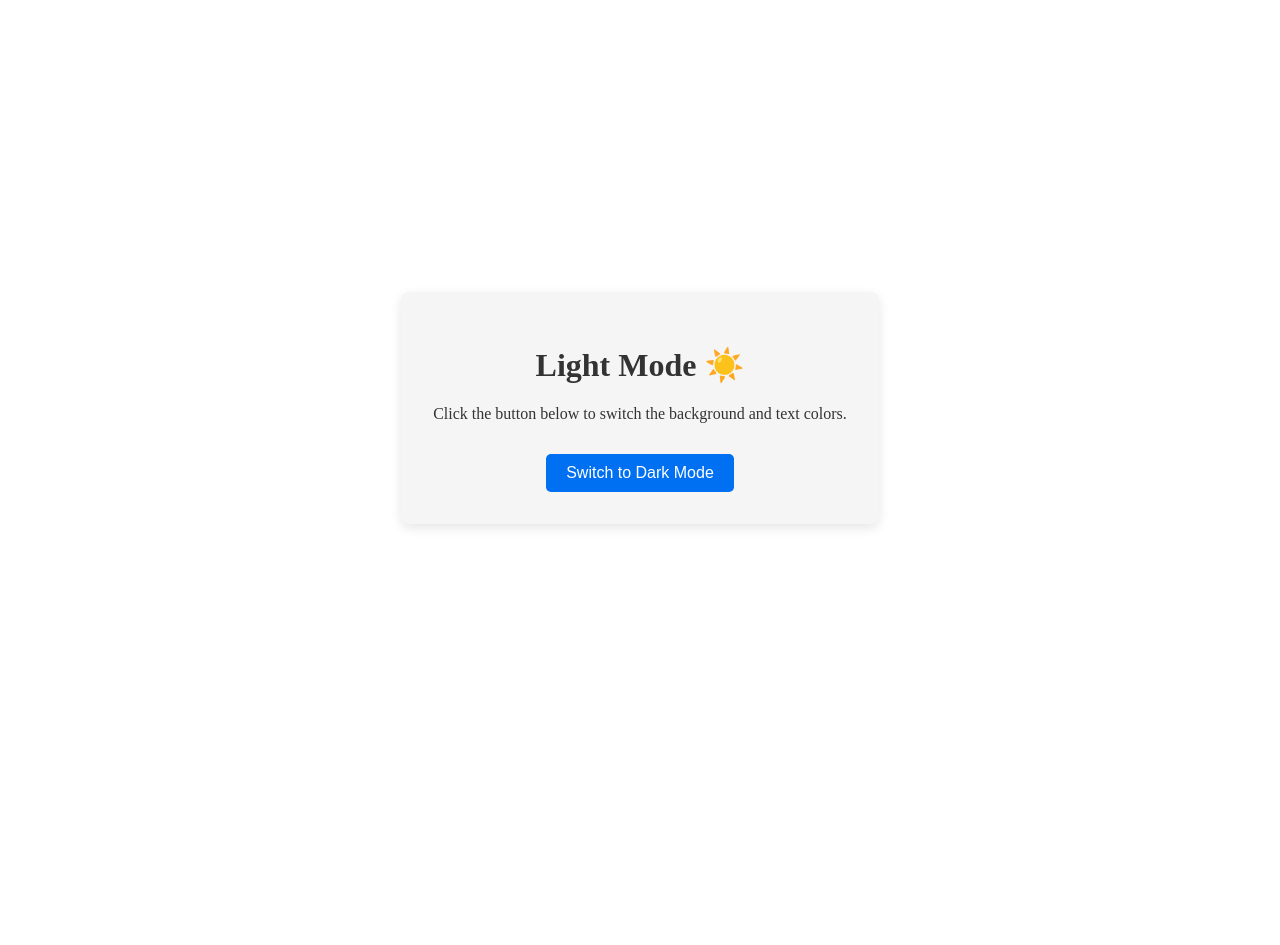
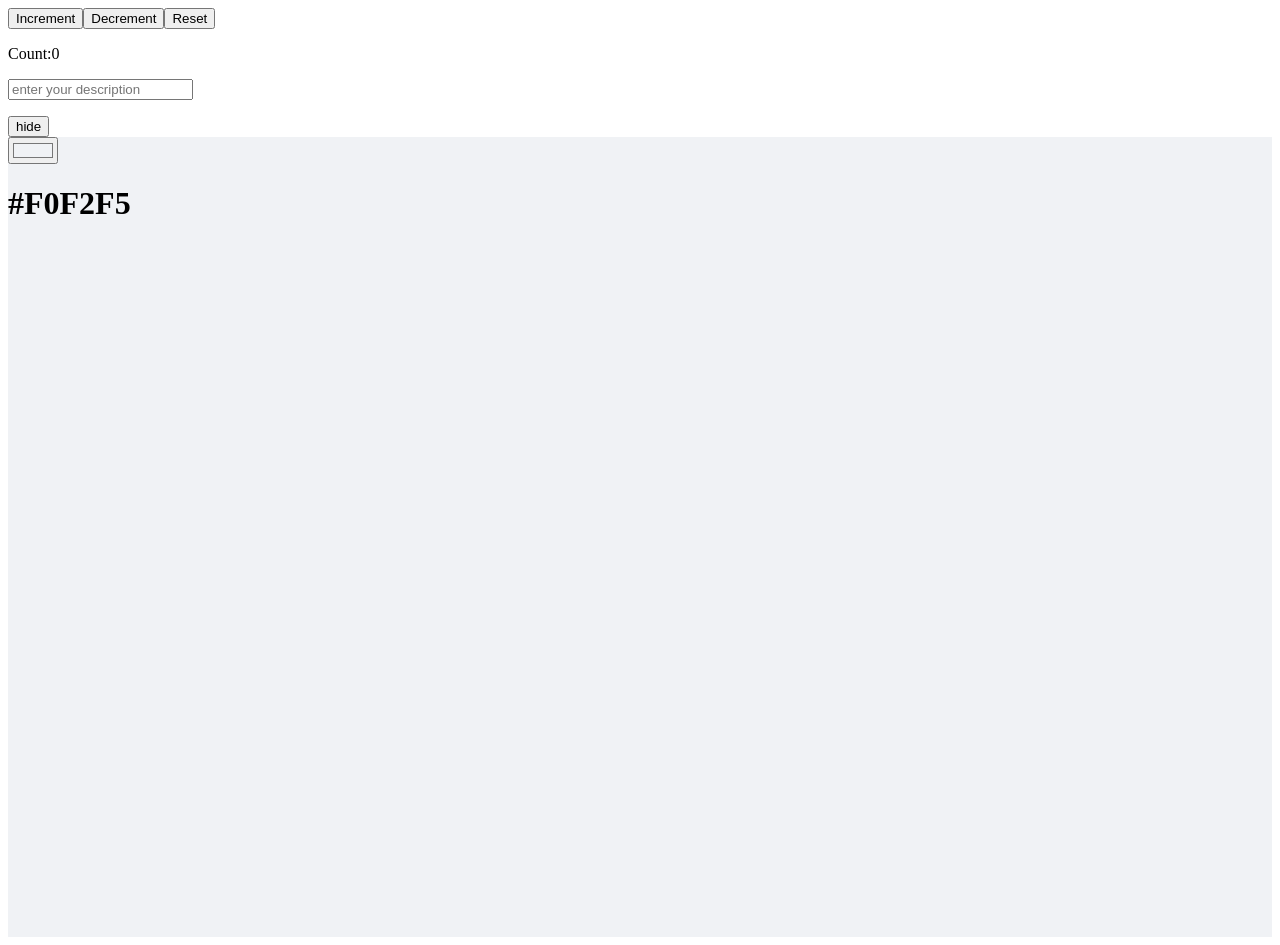
Before and after one commit to bastolaroman1-pixel/state-and-events-in-react-, a React (Vite) app: page / in a window 1280 px wide. Before the commit the page ends 816 px from the top, so only its background shows below. Built offline with nearby package versions, Linux system fonts and the light colour scheme.

Commit message:
some task

```diff
--- /dev/null
+++ b/src/ColorPicker.jsx
@@ -0,0 +1,23 @@
+import { useState } from "react"
+
+let ColorPicker=()=>{
+    let [color,setColor]=useState('#f0f2f5')
+    let colorChange=(event)=>{
+        setColor(event.target.value)
+    }
+
+    let display=color;
+    console.log(display)
+    return(
+
+
+        <div style={{ backgroundColor:color,height:"100vh" }}>
+            <input type="color"  value={color} onChange={colorChange} />
+            <h1>{color.toUpperCase() }</h1>
+
+            </div>
+            )
+            }
+
+
+export default ColorPicker
--- a/src/Theme.css
+++ /dev/null
@@ -1,49 +0,0 @@
-/* Base layout styles */
-.app-container {
-  min-height: 100vh;
-  display: flex;
-  justify-content: center;
-  align-items: center;
-  transition: background-color 0.3s ease, color 0.3s ease; /* Smooth transition */
-}
-
-.card {
-  padding: 2rem;
-  border-radius: 8px;
-  text-align: center;
-  box-shadow: 0 4px 12px rgba(0, 0, 0, 0.1);
-  transition: background-color 0.3s ease;
-}
-
-/* 4. Theme Specific Styles */
-.light {
-  background-color: #ffffff;
-  color: #333333;
-}
-.light .card {
-  background-color: #f5f5f5;
-}
-
-.dark {
-  background-color: #121212;
-  color: #ffffff;
-}
-.dark .card {
-  background-color: #1e1e1e;
-}
-
-/* Button Styling */
-.toggle-btn {
-  padding: 10px 20px;
-  font-size: 1rem;
-  border: none;
-  border-radius: 5px;
-  cursor: pointer;
-  background-color: #0070f3;
-  color: white;
-  margin-top: 15px;
-}
-
-.toggle-btn:hover {
-  background-color: #0051bb;
-}
--- a/src/Theme.jsx
+++ /dev/null
@@ -1,31 +0,0 @@
-import React, { useState } from 'react';
-import './Theme.css'; // We will define the styles below
-
-function ThemeToggle() {
-  // 1. Initialize state. Defaulting to 'light' mode.
-  const [theme, setTheme] = useState('light');
-
-  // 2. Define the toggle function
-  const toggleTheme = () => {
-    setTheme((prevTheme) => (prevTheme === 'light' ? 'dark' : 'theme-dark'));
-
-    // Alternative shorthand if using 'light' and 'dark':
-    // setTheme(theme === 'light' ? 'dark' : 'light');
-  };
-
-  return (
-    // 3. Dynamically apply the class name based on the current state
-    <div className={`app-container ${theme}`}>
-      <div className="card">
-        <h1>{theme === 'light' ? 'Light Mode ☀️' : 'Dark Mode 🌙'}</h1>
-        <p>Click the button below to switch the background and text colors.</p>
-
-        <button onClick={toggleTheme} className="toggle-btn">
-          Switch to {theme === 'light' ? 'Dark' : 'Light'} Mode
-        </button>
-      </div>
-    </div>
-  );
-}
-
-export default ThemeToggle;
--- a/src/main.jsx
+++ b/src/main.jsx
@@ -4,14 +4,17 @@ import CounterApp from './CounterApp'
 import InputText from './RealTime'
 import Toggle from './Toggle'
 
-import ThemeToggle from './Theme'
+
+import ColorPicker from './ColorPicker'
+
 
 
 createRoot(document.getElementById('root')).render(
   <StrictMode>
-    {/* <CounterApp/>
+    <CounterApp/>
     <InputText/>
-    <Toggle/> */}
-    <ThemeToggle/>
+    <Toggle/>
+     <ColorPicker/>
+
   </StrictMode>,
 )
```
